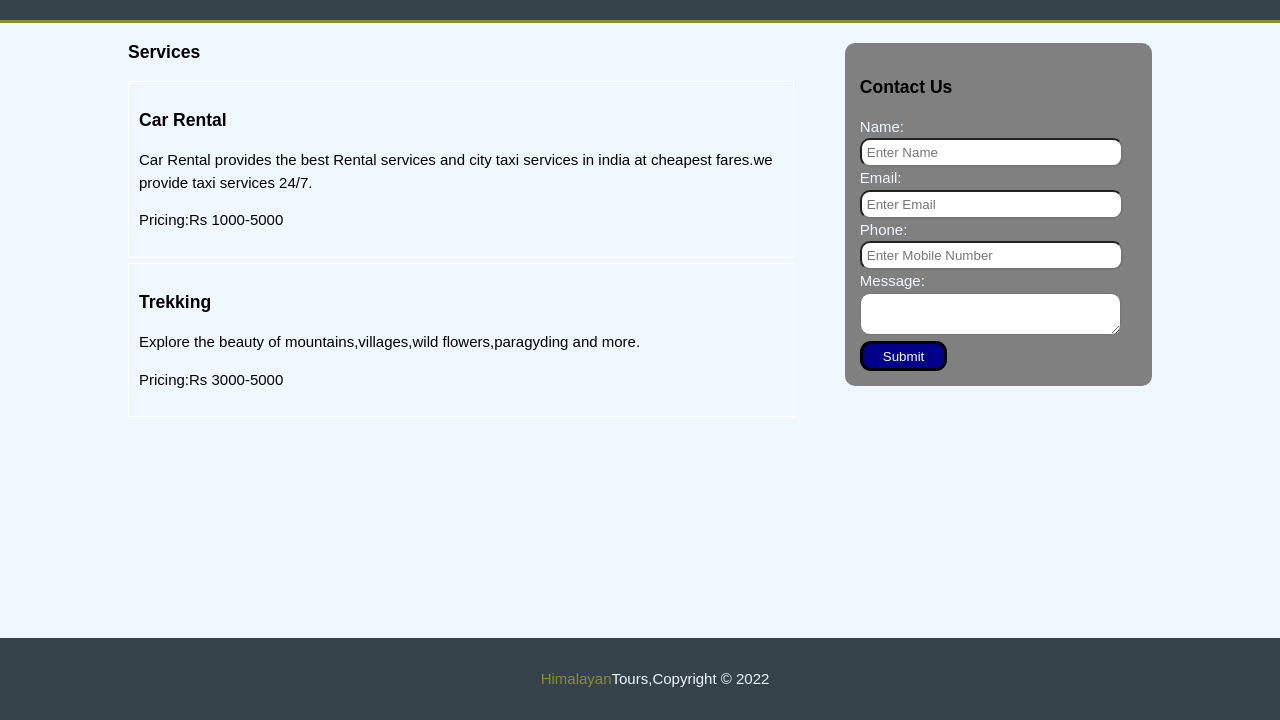
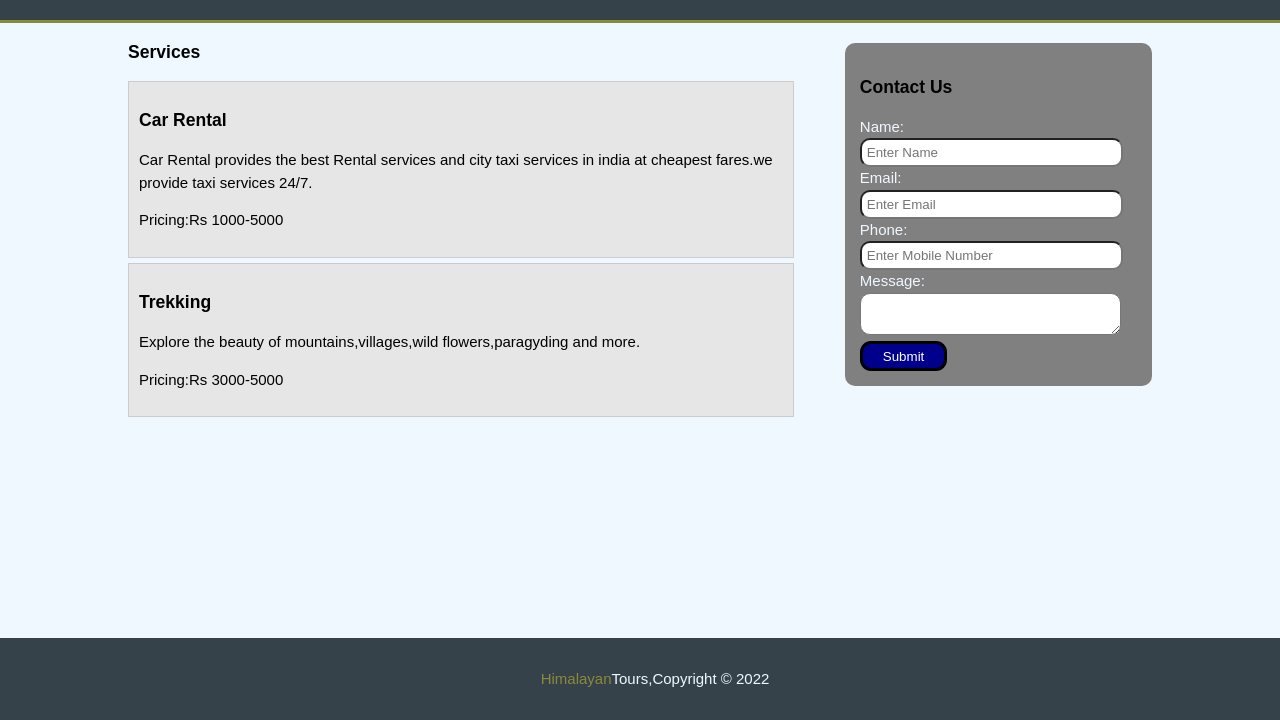
Before and after one commit to 9064444169/AgencyWebsite, a plain HTML site: page services.html in a window 1280 px wide. Shown: the part 80-800 px from the top of the page. Drawn offline with Linux system fonts and the light colour scheme.

Commit message:
Update style.css

```diff
--- a/style.css
+++ b/style.css
@@ -127,11 +127,11 @@ article#main-col{
 }
 
 ul#services li{
-    list-style: none;
+     list-style: none;
     padding: 10px;
-    border:white solid 1px;
+    border:#cccccc solid 1px;
     margin-bottom: 5px;
-    background: aliceblue;
+    background:#e6e6e6;
 
 }
 
```
